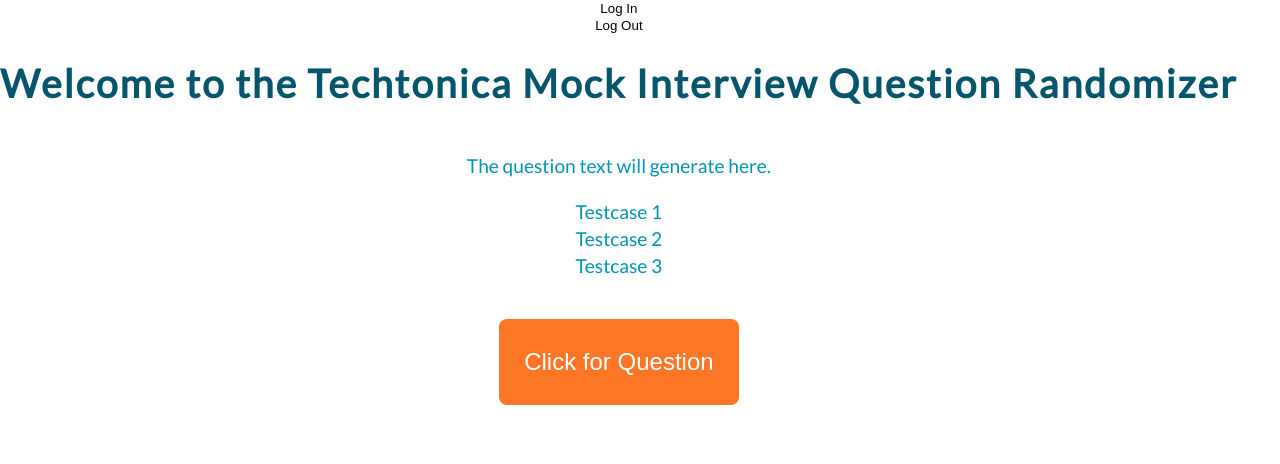
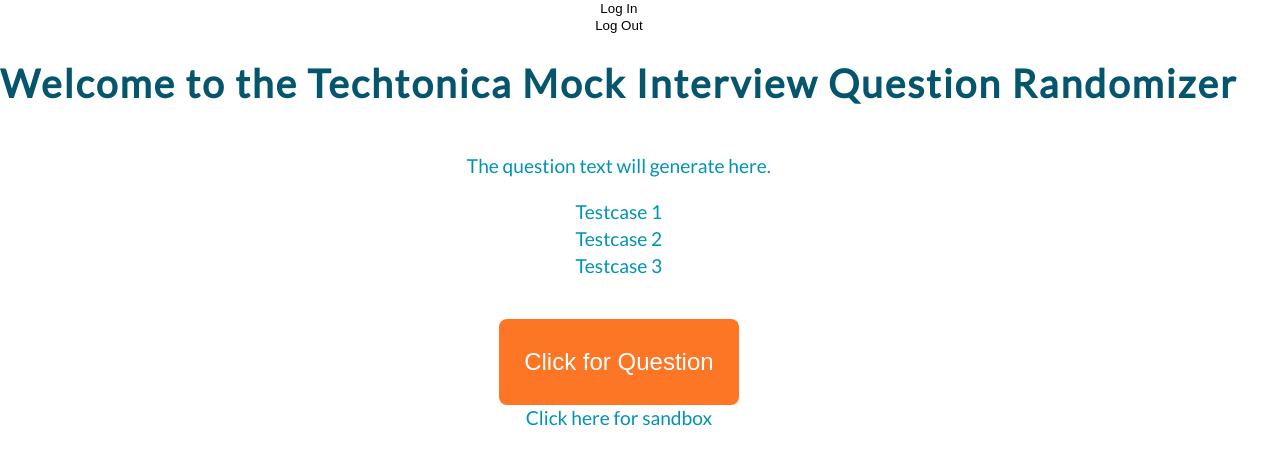
Before and after one commit to mx-ruthie/interview-randomizer, a React (Create React App) app: page / in a window 1280 px wide. Shown: the top 464 px of the page. Built offline with nearby package versions, Linux system fonts and the light colour scheme; no server answers.

Commit message:
gets codesandbox integration working

```diff
--- a/package.json
+++ b/package.json
@@ -9,6 +9,7 @@
     "@testing-library/user-event": "^13.5.0",
     "auth0": "^3.4.0",
     "dotenv": "^16.0.3",
+    "lz-string": "^1.5.0",
     "react": "^18.2.0",
     "react-dom": "^18.2.0",
     "react-scripts": "5.0.1",
--- a/src/App.js
+++ b/src/App.js
@@ -9,6 +9,7 @@
 import LogoutButton from './components/LogoutButton';
 import Profile from './components/Profile';
 //import { useAuth0 } from  "@auth0/auth0-react";
+import Sandbox from './components/Sandbox';
 
 //import { Auth0Provider } from '@auth0/auth0-react';
 function App() {
@@ -37,6 +38,7 @@
       </header>
       <QuestionDetailsDisplay question={question} testCases={testCases}/>
       <QuestionSearchForm setQuestion={setQuestion} setTestCases={setTestCases}/>
+      <Sandbox question={question} testCases={testCases}/>
 
     </div>
   );
--- /dev/null
+++ b/src/components/Sandbox.js
@@ -0,0 +1,37 @@
+/**
+ * This component takes in a question and test cases and creates a sandbox https://codesandbox.io/docs/learn/sandboxes/cli-api#define-api
+ */
+
+import LZString from "lz-string";
+
+function compress(string) {
+  return LZString.compressToBase64(string)
+    .replace(/\+/g, `-`) // Convert '+' to '-'
+    .replace(/\//g, `_`) // Convert '/' to '_'
+    .replace(/=+$/, ``); // Remove ending '='
+}
+
+const Sandbox = ({ question, testCases }) => {
+  const formattedTestCases = testCases.map((testCase) => {
+    let splitString = testCase.split("→");
+    return `console.log(${splitString[0]}); //→ ${splitString[1]}`;
+  });
+
+  console.log(formattedTestCases, "formatted test cases");
+  let text = `/*${question}*/ \n${formattedTestCases.join("\n")}`;
+
+  let parameters = {
+    files: {
+      "index.js": {
+        content: text,
+      },
+    },
+  };
+  const compressedParameters = compress(JSON.stringify(parameters));
+
+  const url = `https://codesandbox.io/api/v1/sandboxes/define?parameters=${compressedParameters}`;
+
+  return <a href={url}>Click here for sandbox</a>;
+};
+
+export default Sandbox;
```
Also changed, not shown: 1 other file (tests, documents, lock files or other folders).
